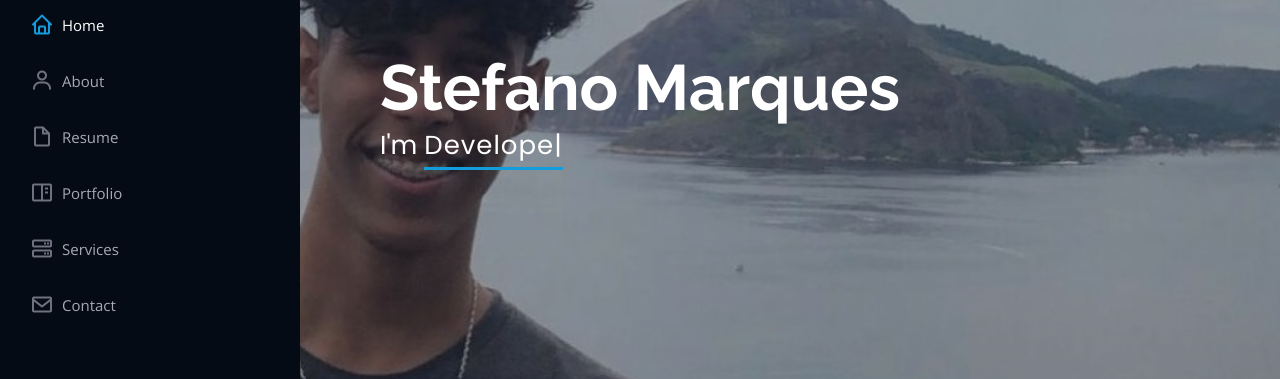
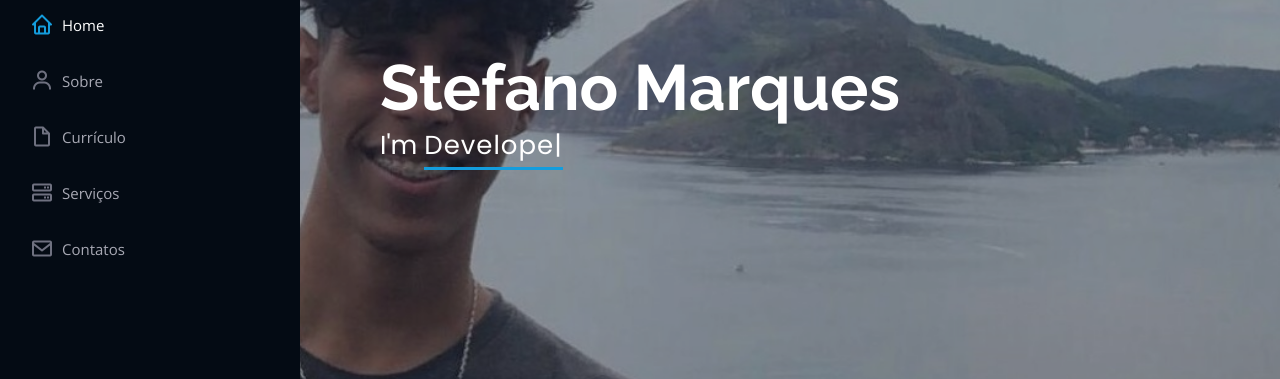
Before and after one commit to StfScript/portfolio3, a plain HTML site: page iPortfolio/index.html in a window 1280 px wide. Shown: the part 263-642 px from the top of the page. Drawn offline with nearby package versions, Linux system fonts and the light colour scheme.

Commit message:
Tradução do menu lateral

```diff
--- a/iPortfolio/index.html
+++ b/iPortfolio/index.html
@@ -60,11 +60,10 @@
       <nav id="navbar" class="nav-menu navbar">
         <ul>
           <li><a href="#hero" class="nav-link scrollto active"><i class="bx bx-home"></i> <span>Home</span></a></li>
-          <li><a href="#about" class="nav-link scrollto"><i class="bx bx-user"></i> <span>About</span></a></li>
-          <li><a href="#resume" class="nav-link scrollto"><i class="bx bx-file-blank"></i> <span>Resume</span></a></li>
-          <li><a href="#portfolio" class="nav-link scrollto"><i class="bx bx-book-content"></i> <span>Portfolio</span></a></li>
-          <li><a href="#services" class="nav-link scrollto"><i class="bx bx-server"></i> <span>Services</span></a></li>
-          <li><a href="#contact" class="nav-link scrollto"><i class="bx bx-envelope"></i> <span>Contact</span></a></li>
+          <li><a href="#about" class="nav-link scrollto"><i class="bx bx-user"></i> <span>Sobre</span></a></li>
+          <li><a href="#resume" class="nav-link scrollto"><i class="bx bx-file-blank"></i> <span>Currículo</span></a></li>
+          <li><a href="#services" class="nav-link scrollto"><i class="bx bx-server"></i> <span>Serviços</span></a></li>
+          <li><a href="#contact" class="nav-link scrollto"><i class="bx bx-envelope"></i> <span>Contatos</span></a></li>
         </ul>
       </nav><!-- .nav-menu -->
     </div>
```
